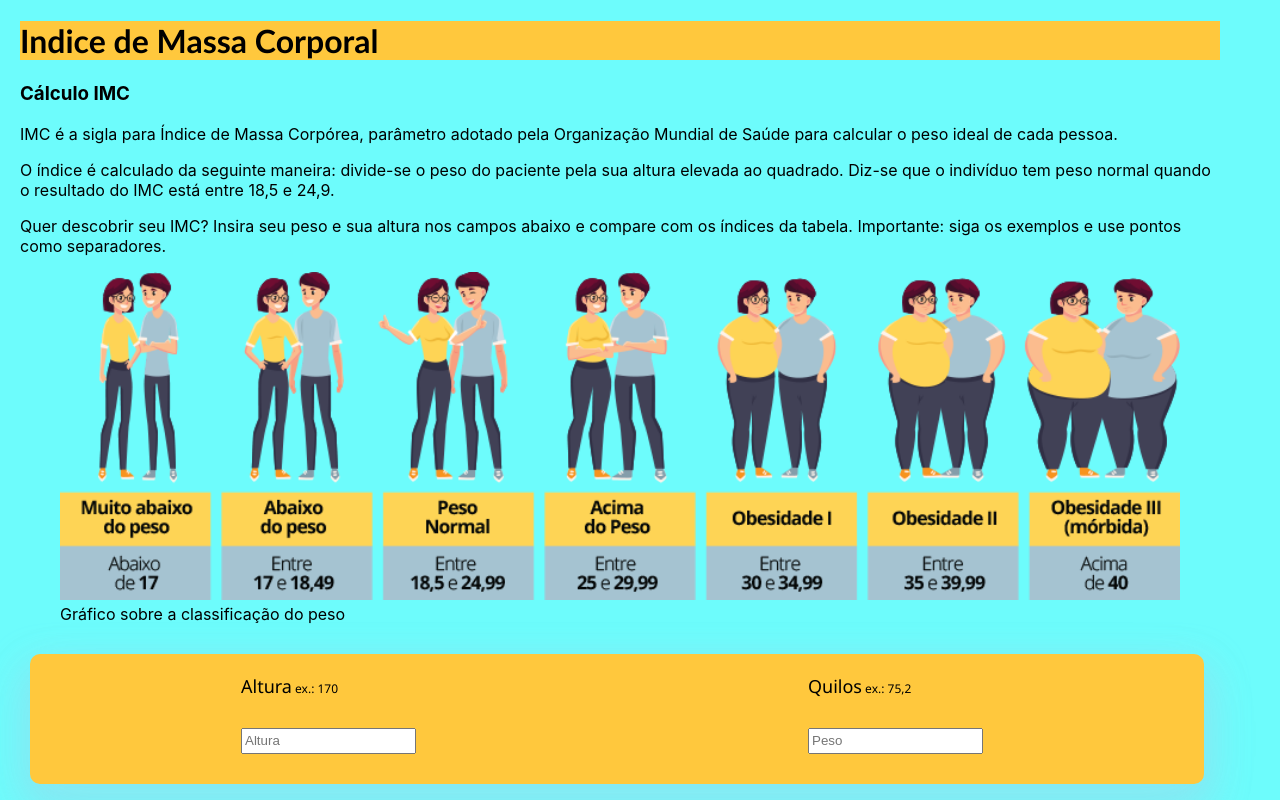
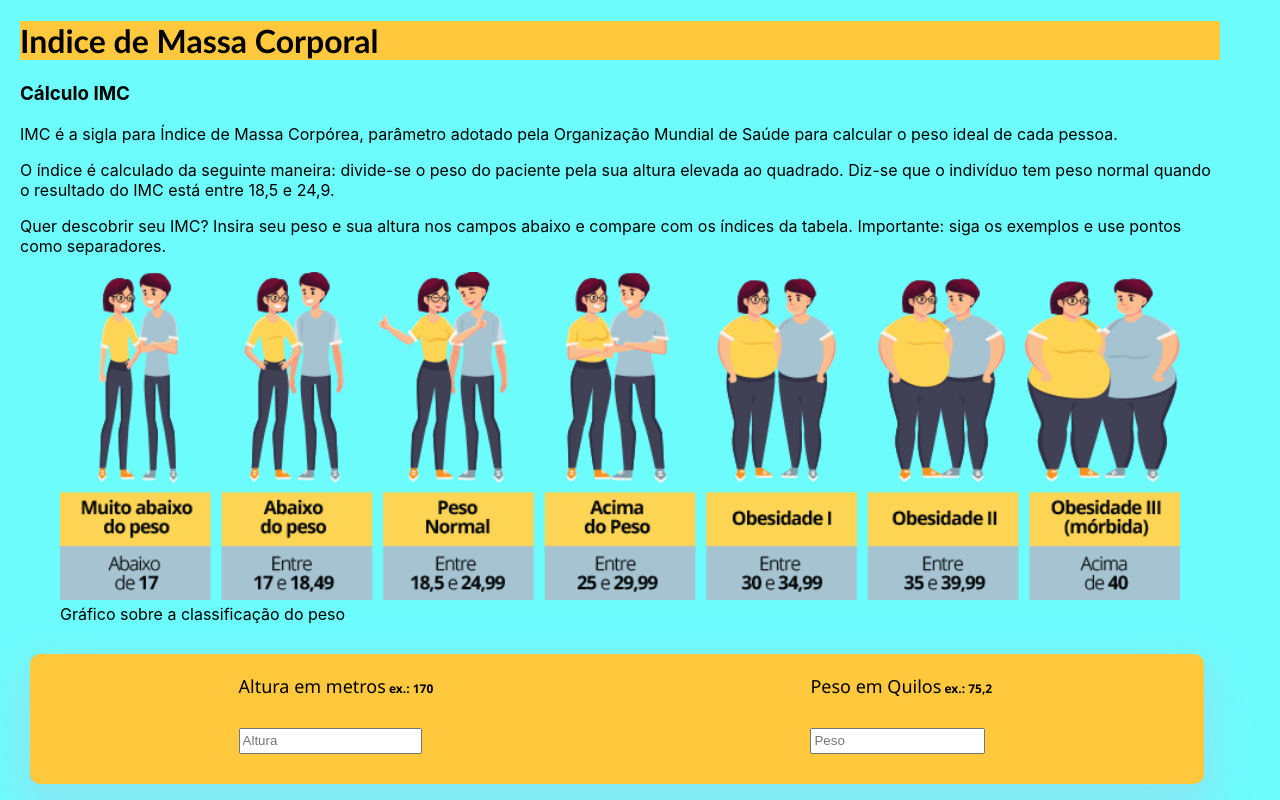
Before and after one commit to MarcosCast/imc_app, a React (Create React App) app: page / in a window 1280 px wide. Shown: the top 800 px of the page. Built offline with nearby package versions, Linux system fonts and the light colour scheme.

Commit message:
Primeira versão finalizada

```diff
--- a/src/components/Imc.jsx
+++ b/src/components/Imc.jsx
@@ -38,16 +38,16 @@ function IMC() {
         <div className="massa">
             <div className="inputs">
                 <div className="altura">
-                     Altura
-                    <span> ex.: 170 </span>
+                     Altura em metros
+                    <span><b> ex.: 170 </b></span>
                     <br />
                     <input type="number" id='altura' className="input_altura"
                      /*onChange={(e) => setPeso(+e.target.value)}*/ placeholder="Altura"/>
                 </div>
                 <br />
                 <div className="peso">
-                     Quilos
-                    <span> ex.: 75,2 </span>
+                     Peso em Quilos
+                    <span><b> ex.: 75,2 </b></span>
                     <br />
                     <input type="number" id='peso' className="input_peso"
                      /*onChange={(e) => setAltura(+e.target.value)}*/ placeholder="Peso"/>
```
